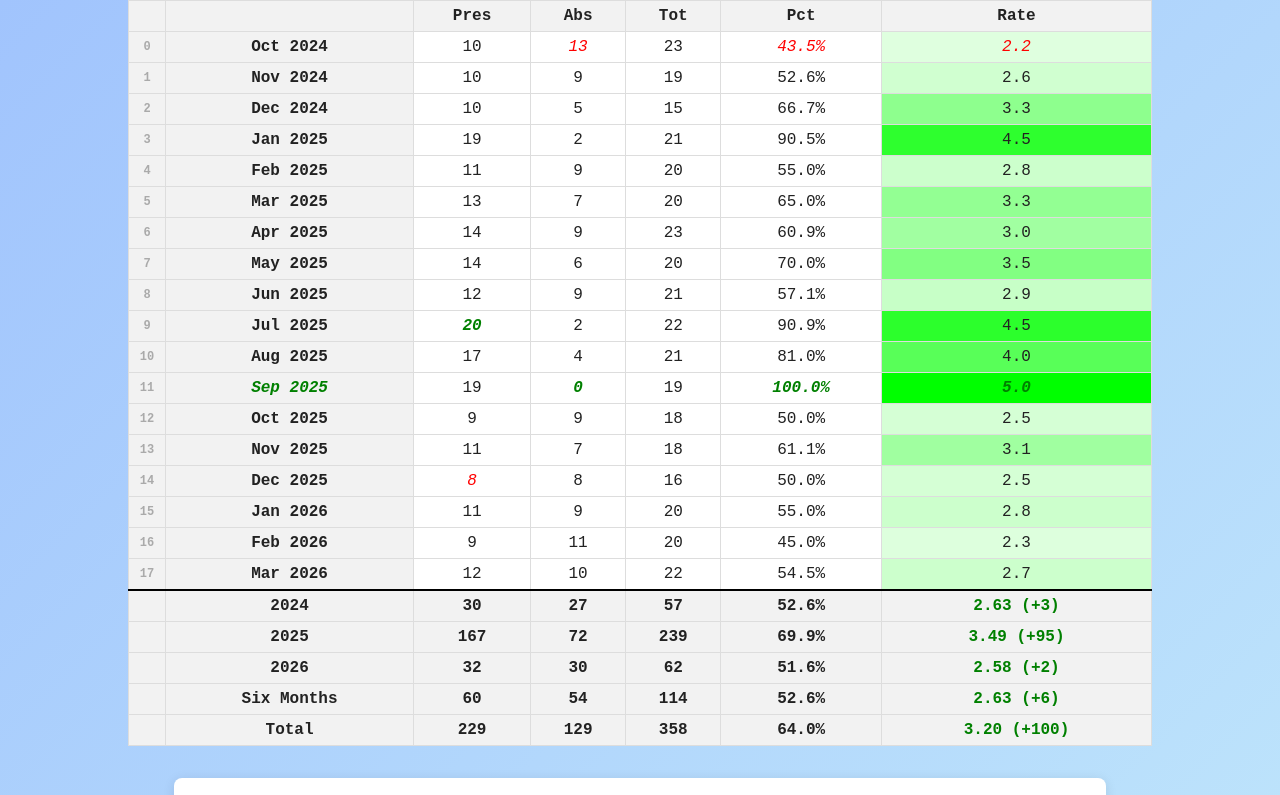
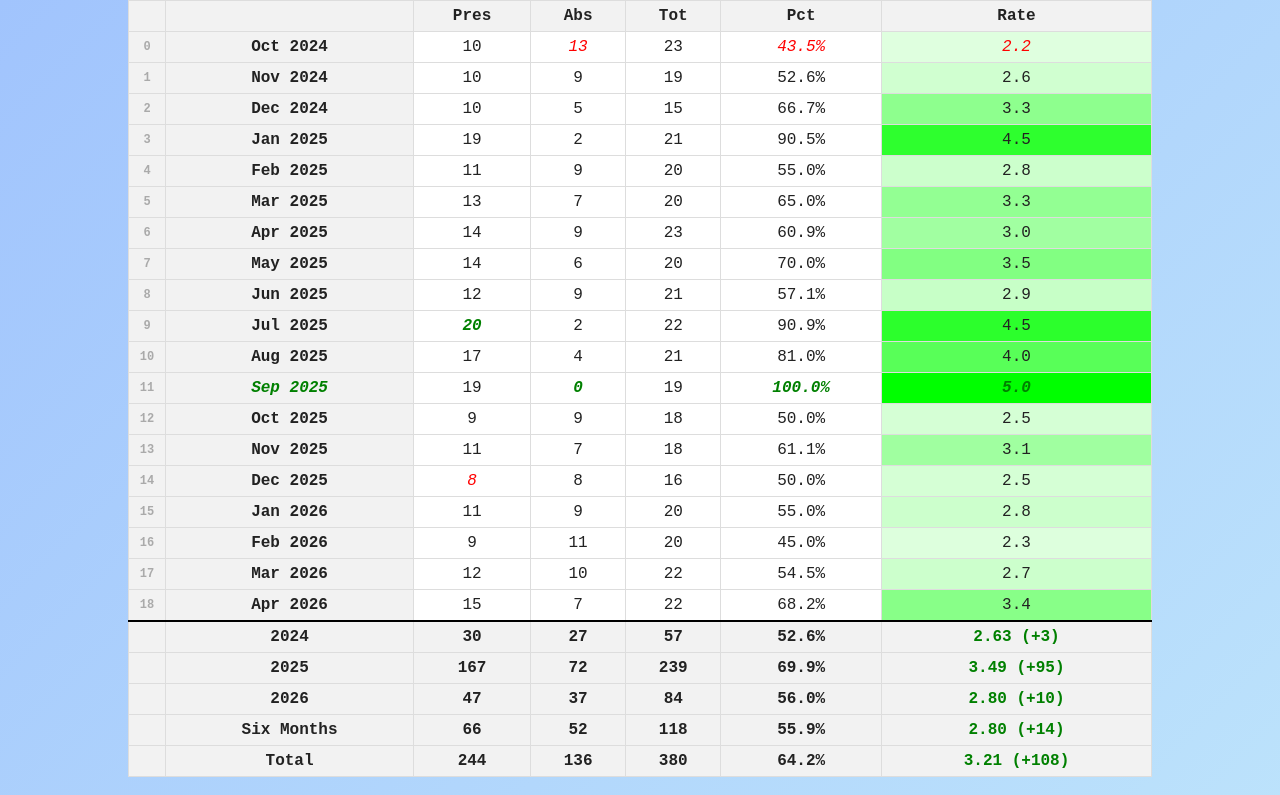
Before and after one commit to jonbri/att, a Next.js app: page / in a window 1280 px wide. Shown: the top 795 px of the page. Built offline with nearby package versions, Linux system fonts and the light colour scheme.

Commit message:
april 2026

```diff
--- a/src/app/data.ts
+++ b/src/app/data.ts
@@ -19,4 +19,5 @@ export const attendance: OfficeMonth[] = [
   ["Jan 2026", 11, 20],
   ["Feb 2026", 9, 20],
   ["Mar 2026", 12, 22],
+  ["Apr 2026", 15, 22],
 ];
```
